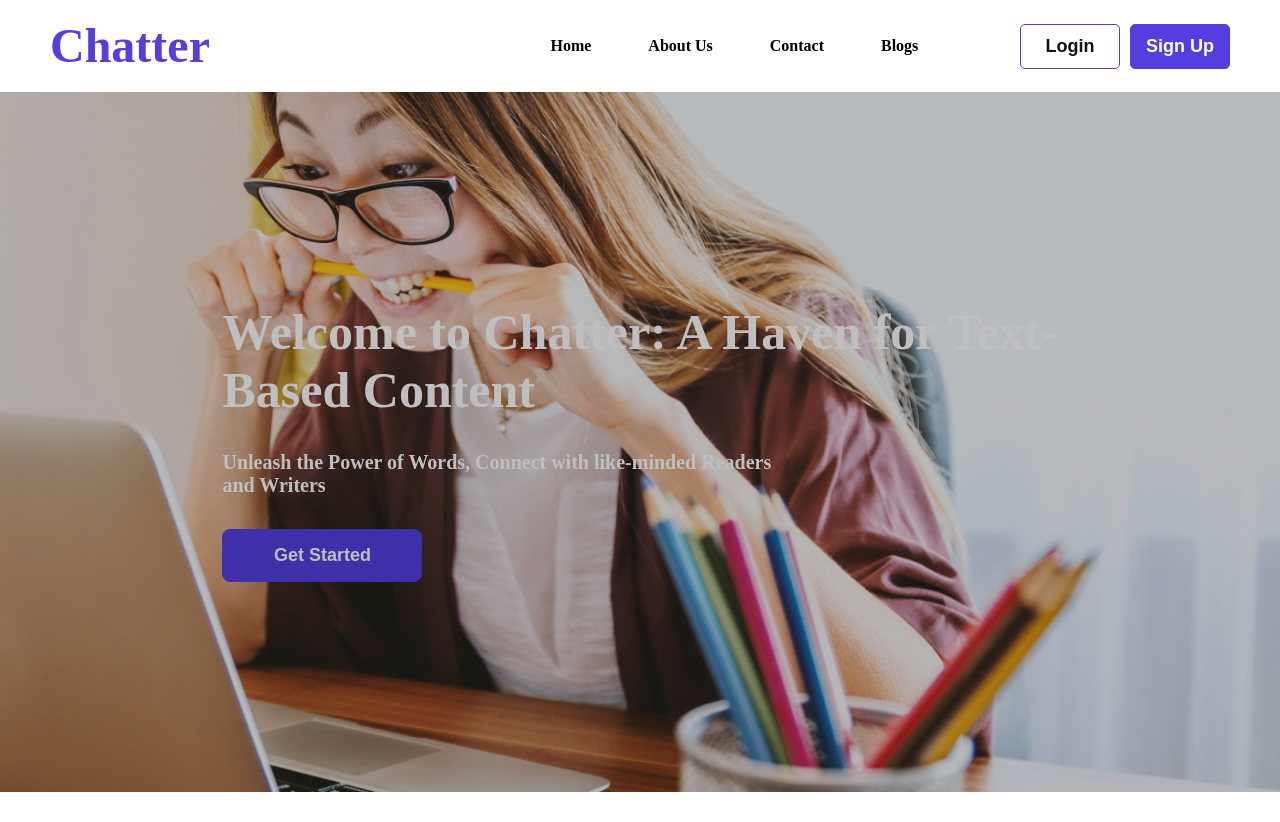
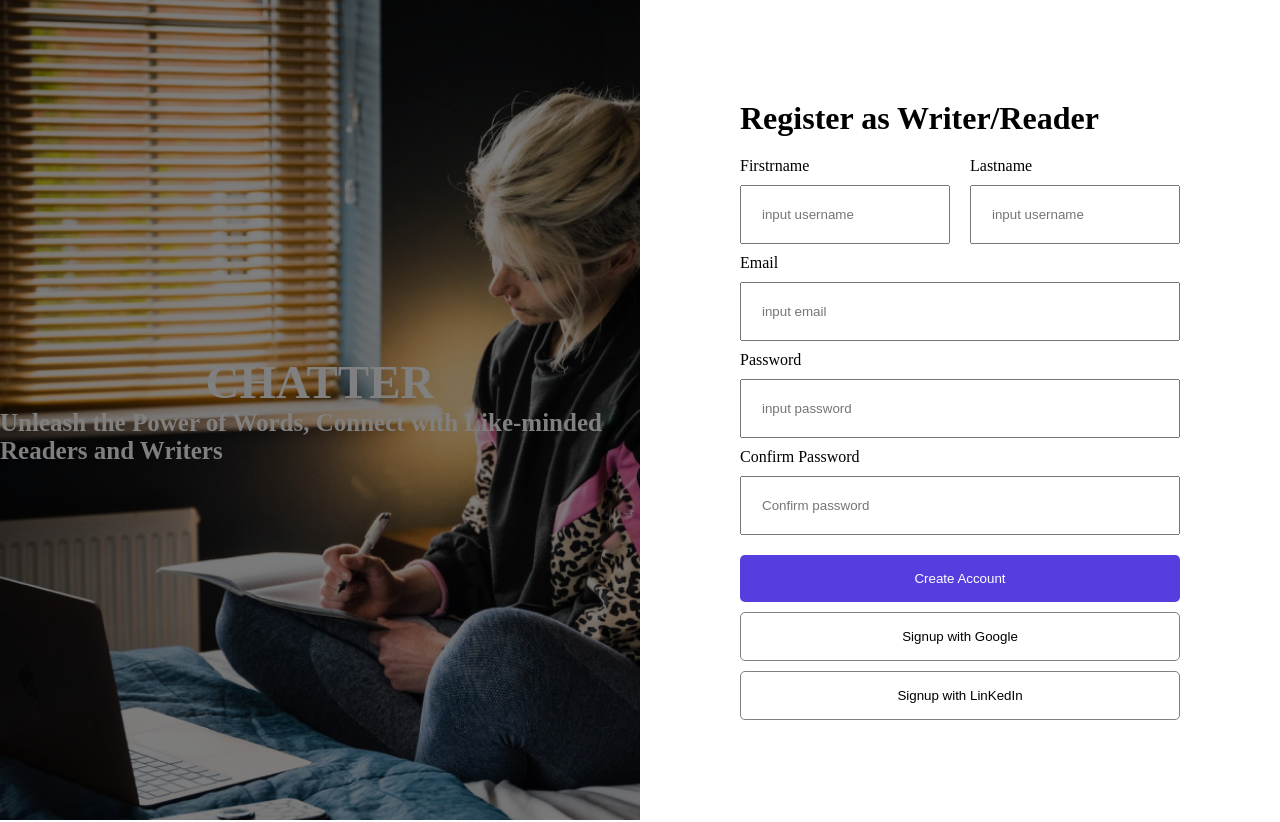
Before and after one commit to Folarh/social-app, a React (Vite) app: page /signup in a window 1280 px wide. Shown: the top 822 px of the page. Built offline with nearby package versions, Linux system fonts and the light colour scheme.

Commit message:
work on sigup-form

```diff
--- a/src/App.tsx
+++ b/src/App.tsx
@@ -1,25 +1,22 @@
+import { BrowserRouter, Routes, Route } from "react-router-dom";
+//styles
 import "./App.css";
-import About from "./components/About";
-import Connect from "./components/Connect";
-import Footer from "./components/Footer";
-import Goals from "./components/Goals";
-import Hero from "./components/Hero";
-import Info from "./components/Info";
-import Navbar from "./components/Navbar";
+//components
+
+import LandingPage from "./pages/landing-page/LandingPage";
+import Signup from "./pages/signup/Signup";
+import Login from "./pages/login/Login";
 
 function App() {
   return (
     <div className="app">
-      <Navbar />
-      <div>
-        <Hero />
-        <About />
-        <Goals />
-        <Info />
-        <Connect />
-      </div>
-
-      <Footer />
+      <BrowserRouter>
+        <Routes>
+          <Route path="/" element={<LandingPage />} />
+          <Route path="/signup" element={<Signup />} />
+          <Route path="/login" element={<Login />} />
+        </Routes>
+      </BrowserRouter>
     </div>
   );
 }
--- a/src/components/Hero.css
+++ b/src/components/Hero.css
@@ -1,4 +1,4 @@
-.hero{
+.hero {
   background-image: url(../assets/hero.png);
   min-height: 700px;
   object-fit: cover;
@@ -10,7 +10,6 @@ filter: brightness(0.75);
   display: flex;
   justify-content: center;
   align-items: center;
-
 }
 
 /* .hero{
@@ -40,33 +39,32 @@ align-items: center;
     padding: 150px;
 } */
 
-.hero .hero-content{
+.hero .hero-content {
   padding: 40px;
 
   font-weight: bold;
 }
 
-.hero .hero-content h1{
+.hero .hero-content h1 {
   font-size: 50px;
   font-weight: bold;
   filter: brightness(1000%);
-    color:#FFFFFF;
-
+  color: #ffffff;
 }
 
-.hero .hero-content p{
+.hero .hero-content p {
   font-size: 20px;
   font-weight: 900;
   margin-top: 2rem;
   filter: brightness(1000%);
-    color:#FFFFFF;
+  color: #ffffff;
 }
 
-.hero .cta{
-    background-color: #543EE0;
+.hero .cta {
+  background-color: #543ee0;
   padding: 1px;
-    color: #FFFFFF;
-   border: 1px solid #543EE0;
+  color: #ffffff;
+  border: 1px solid #543ee0;
   border-radius: 8px;
   padding: 15px;
   margin-top: 2rem;
@@ -105,6 +103,5 @@ align-items: center;
     }
  } */
 
- @media (max-width:820px){
-
- }
+/* @media (max-width: 820px) {
+} */
--- a/src/components/Hero.tsx
+++ b/src/components/Hero.tsx
@@ -1,3 +1,4 @@
+//styles
 import "./Hero.css";
 // import hero from "../assets/hero.png";
 
--- a/src/components/Navbar.css
+++ b/src/components/Navbar.css
@@ -1,4 +1,4 @@
-.navbar{
+.navbar {
   display: flex;
   justify-content: space-between;
   background-color: #ffffff;
@@ -7,33 +7,31 @@
   /* position: sticky; */
   top: 0;
   z-index: 100;
-    min-height:70px;
+  min-height: 70px;
   max-width: 100%;
 }
 
-.navbar .logo h2{
-   color: #543EE0;
+.navbar .logo h2 {
+  color: #543ee0;
   font-weight: 700;
   font-size: 48px;
   line-height: 72px;
 }
 
-.navbar .navigations{
+.navbar .navigations {
   width: 60%;
 }
 
-.navbar .navigations ul{
+.navbar .navigations ul {
   display: flex;
   justify-content: space-around;
   align-items: center;
 }
-.navbar .navigations ul li{
+.navbar .navigations ul li {
   font-weight: 700;
 }
 
-
-
-.navbar .auth .login{
+.navbar .auth .login {
   background-color: #ffffff;
   color: #111111;
   padding: 0.5rem;
@@ -41,64 +39,60 @@
   font-weight: 700;
   font-size: 18px;
   line-height: 27px;
-   border: 1px solid #543EE0;
+  border: 1px solid #543ee0;
   border-radius: 5px;
   margin-right: 5px;
 }
 
-.navbar .auth .signup{
-   background-color: #543EE0;
-   color: #FFFFFF;
+.navbar .auth .signup {
+  background-color: #543ee0;
+  color: #ffffff;
   padding: 0.5rem;
   width: 100px;
   font-weight: 700;
   font-size: 18px;
   line-height: 27px;
-   border: 1px solid #543EE0;
+  border: 1px solid #543ee0;
   border-radius: 5px;
   margin-left: 5px;
 }
 
-.harmburger{
+.harmburger {
   display: none;
 }
 
-.tg{
+.tg {
   display: flex;
   justify-content: space-between;
   align-items: center;
   min-width: 60%;
 }
 
-@media(width <=994px){
+.auth {
+  display: flex;
+}
 
-
-    .harmburger{
+@media (width <=994px) {
+  .harmburger {
     display: block;
-        border: 2px solid red;
   }
-    .tg{
+  .tg {
     display: none;
   }
 
-    .harmburger .ham{
-
-        background-color: #FFFFFF;
-        color:#543EE0;
+  .harmburger .ham {
+    background-color: #ffffff;
+    color: #543ee0;
     font-size: 50px;
   }
 
-    .harmburger .clear{
-
-        background-color: #FFFFFF;
-        color:#543EE0;
+  .harmburger .clear {
+    background-color: #ffffff;
+    color: #543ee0;
     font-size: 50px;
-
   }
 
-
-
-   #navigation-mobile{
+  #navigation-mobile {
     position: absolute;
     top: 90px;
     left: 0;
@@ -106,7 +100,7 @@
     height: 100vh;
     width: 100%;
     max-width: 100vw;
-    background-color: #543EE0;
+    background-color: #543ee0;
     color: white;
     display: flex;
     flex-direction: column;
@@ -114,24 +108,20 @@
     align-items: center;
     max-height: 800px;
   }
-#navigation-mobile .navigations ul{
+  #navigation-mobile .navigations ul {
     display: flex;
     gap: 40px;
-   font-size: 40px ;
+    font-size: 40px;
     flex-direction: column;
   }
 
-#navigation-mobile .signup{
-    border: 1px solid #FFFFFF;
+  #navigation-mobile .signup {
+    border: 1px solid #ffffff;
     font-size: 20px;
   }
 
-
-
-#navigation-mobile .login{
-    border: 1px solid #FFFFFF;
+  #navigation-mobile .login {
+    border: 1px solid #ffffff;
     font-size: 20px;
   }
-
-
 }
--- a/src/components/Navbar.tsx
+++ b/src/components/Navbar.tsx
@@ -1,3 +1,6 @@
+import { Link } from "react-router-dom";
+
+//styles
 import "./Navbar.css";
 import { useState } from "react";
 
@@ -5,7 +8,7 @@ import { useState } from "react";
 import MenuIcon from "@mui/icons-material/Menu";
 import ClearIcon from "@mui/icons-material/Clear";
 
-export default function Navbar() {
+const Navbar: React.FC = () => {
   const [toggle, setToggle] = useState<Boolean>(false);
   return (
     <nav className="navbar">
@@ -15,15 +18,21 @@ export default function Navbar() {
       <div className="tg" id={toggle ? "navigation-mobile" : ""}>
         <div className="navigations">
           <ul>
-            <li>Home</li>
+            <li>
+              <Link to="/">Home</Link>
+            </li>
             <li>About Us</li>
             <li>Contact</li>
             <li>Blogs</li>
           </ul>
         </div>
         <div className="auth">
-          <button className="login">Login</button>
-          <button className="signup">Sign Up</button>
+          <button className="login">
+            <Link to="/login">Login</Link>
+          </button>
+          <button className="signup">
+            <Link to="/signup">Sign Up</Link>
+          </button>
         </div>
       </div>
 
@@ -36,4 +45,6 @@ export default function Navbar() {
       </div>
     </nav>
   );
-}
+};
+
+export default Navbar;
--- /dev/null
+++ b/src/pages/landing-page/LandingPage.tsx
@@ -0,0 +1,21 @@
+//COMPONENTS
+import Hero from "../../components/Hero";
+import About from "../../components/About";
+import Goals from "../../components/Goals";
+import Info from "../../components/Info";
+import Connect from "../../components/Connect";
+import Navbar from "../../components/Navbar";
+import Footer from "../../components/Footer";
+export default function LandingPage() {
+  return (
+    <section>
+      <Navbar />
+      <Hero />
+      <About />
+      <Goals />
+      <Info />
+      <Connect />
+      <Footer />
+    </section>
+  );
+}
--- a/src/pages/login/Login.tsx
+++ b/src/pages/login/Login.tsx
@@ -18,17 +18,12 @@ export default function Login() {
     login(user.email, user.password);
   };
   return (
-    <div className=" flex-column justify-center items-center ">
-      <h1 className="text-center">Login page</h1>
-      <form className=" p-10 w-1/2 mx-auto" onSubmit={handleSubmit}>
+    <div className="login">
+      <h1>Login page</h1>
+      <form onSubmit={handleSubmit}>
         {/* FORM FOR EMAIL */}
         <div className="mb-6 mt-6">
-          <label
-            htmlFor="email"
-            className="mb-2 text-sm  font-medium text-gray-900 "
-          >
-            Email
-          </label>
+          <label htmlFor="email">Email</label>
           <input
             type="email"
             name="email"
@@ -36,7 +31,6 @@ export default function Login() {
             value={user.email}
             onChange={(e) => setUser({ ...user, email: e.target.value })}
             placeholder="input email "
-            className="bg-gray-50 border border-gray-300 text-gray-900 text-sm p-5 w-full focus:outline-none focus:border-blue-600"
             required
           />
         </div>
@@ -50,21 +44,16 @@ export default function Login() {
             onChange={(e) => setUser({ ...user, password: e.target.value })}
             value={user.password}
             placeholder="input password"
-            className="bg-gray-50 border border-gray-300 text-gray-900 text-sm p-5  w-full focus:outline-none focus:border-blue-600"
             required
           />
         </div>
 
-        <button className="text-white bg-blue-700 hover:bg-blue-800 font-medium rounded-lg text-sm w-full px-5 text-center">
-          SignUp
-        </button>
-        <p className="text-center">Forgot Password?</p>
+        <button>SignUp</button>
+        <p>Forgot Password?</p>
 
-        <p className="text-center">or</p>
+        <p>or</p>
 
-        <p className="text-center border border-solid bg-blue-400 text-white rounded-xl">
-          Create new account
-        </p>
+        <p>Create new account</p>
         {error && <p>{error}</p>}
       </form>
     </div>
--- /dev/null
+++ b/src/pages/signup/Signup.css
@@ -0,0 +1,94 @@
+.signup {
+  display: flex;
+  justify-content: center;
+  min-height: 100vh;
+}
+.signup input {
+  padding: 20px;
+  margin: 10px 0;
+  width: 100%;
+}
+.signup label {
+  display: block;
+}
+
+.signup .signup-left {
+  background-image: url(../../assets/bg.png);
+  width: 50%;
+  filter: brightness(0.5);
+  object-fit: cover;
+  background-size: cover;
+  background-position: center;
+  display: flex;
+  justify-content: center;
+  flex-direction: column;
+  align-items: center;
+  color: #ffffff;
+}
+.signup .signup-left h1 {
+  font-weight: 900;
+  font-size: 47px;
+}
+
+.signup .signup-left p {
+  font-weight: 700;
+  font-size: 25px;
+}
+
+.signup .sign-up {
+  flex: 1;
+  padding: 100px;
+}
+
+.form-names {
+  display: flex;
+  justify-content: space-between;
+  width: 100%;
+  margin-top: 20px;
+}
+
+.form-names .form-names-first {
+  flex: 0.5;
+  margin-right: 10px;
+}
+
+.form-names .form-names-last {
+  flex: 0.5;
+  margin-left: 10px;
+}
+
+.signup .btn {
+  color: #ffffff;
+  background-color: #543ee0;
+  border: none;
+  padding: 1rem;
+  margin-top: 10px;
+  width: 100%;
+  border-radius: 5px;
+}
+
+.signup .btn1 {
+  color: black;
+  background-color: #ffffff;
+  border: 1px solid grey;
+  padding: 1rem;
+  margin-top: 10px;
+  width: 100%;
+  border-radius: 5px;
+}
+
+@media (width <=856px) {
+  .signup {
+    display: flex;
+    flex-direction: column;
+  }
+
+  .signup .signup-left {
+    width: 100%;
+    min-height: 500px;
+  }
+
+  .signup .sign-up {
+    padding: 0;
+  }
+}
--- a/src/pages/signup/Signup.tsx
+++ b/src/pages/signup/Signup.tsx
@@ -1,3 +1,6 @@
+//styles
+import "./Signup.css";
+
 // import use signup hook
 import useSignup from "../../hooks/useSignup";
 // import useLogout from "../../hooks/useLogout";
@@ -6,14 +9,18 @@ import { useState } from "react";
 interface User {
   email: string;
   password: string;
-  username: string;
+  cpassword: string;
+  firstname: string;
+  lastname: string;
 }
 
 export default function Signup() {
   const [user, setUser] = useState<User>({
     email: "",
     password: "",
-    username: "",
+    cpassword: "",
+    firstname: "",
+    lastname: "",
   });
 
   // custom sigup hook
@@ -26,40 +33,48 @@ export default function Signup() {
     signup(user.email, user.password);
   };
   return (
-    <div className=" flex-column justify-center items-center  ">
-      <h1 className="text-center">Signup page</h1>
+    <div className="signup">
+      <div className="signup-left">
+        <h1>CHATTER</h1>
+        <p>
+          Unleash the Power of Words, Connect with Like-minded Readers and
+          Writers
+        </p>
+        <p></p>
+      </div>
 
       {/* FORM INPUT  */}
-      <form
-        className="border w-1/2 mx-auto mt-10 p-10 "
-        onSubmit={handleSubmit}
-      >
-        <div className="mb-6 mt-6  ">
-          <label
-            htmlFor="username"
-            className="mb-2 text-sm  font-medium text-gray-900 "
-          >
-            Username
-          </label>
-          <input
-            type="username"
-            name="username"
-            id="username"
-            value={user.username}
-            onChange={(e) => setUser({ ...user, username: e.target.value })}
-            placeholder="input username "
-            className="bg-gray-50 border border-gray-300 text-gray-900 text-sm p-5 w-full focus:outline-none focus:border-blue-600"
-            required
-          />
+      <form className="sign-up" onSubmit={handleSubmit}>
+        <h1 className="text-center">Register as Writer/Reader</h1>
+        <div className="form-names">
+          <div className="form-names-first">
+            <label htmlFor="username">Firstrname</label>
+            <input
+              type="text"
+              name="firstname"
+              id="firstname"
+              value={user.firstname}
+              onChange={(e) => setUser({ ...user, firstname: e.target.value })}
+              placeholder="input username "
+              required
+            />
+          </div>
+          <div className="form-names-last">
+            <label htmlFor="username">Lastname</label>
+            <input
+              type="text"
+              name="lastname"
+              id="lastrname"
+              value={user.lastname}
+              onChange={(e) => setUser({ ...user, lastname: e.target.value })}
+              placeholder="input username "
+              required
+            />
+          </div>
         </div>
         {/* FORM FOR EMAIL */}
         <div className="mb-6 mt-6">
-          <label
-            htmlFor="email"
-            className="mb-2 text-sm  font-medium text-gray-900 "
-          >
-            Email
-          </label>
+          <label htmlFor="email">Email</label>
           <input
             type="email"
             name="email"
@@ -67,11 +82,10 @@ export default function Signup() {
             value={user.email}
             onChange={(e) => setUser({ ...user, email: e.target.value })}
             placeholder="input email "
-            className="bg-gray-50 border border-gray-300 text-gray-900 text-sm p-5 w-full focus:outline-none focus:border-blue-600"
             required
           />
         </div>
-        {/* FORM FOR EMAIL */}
+        {/* FORM FOR PASSWORD */}
         <div className="mb-6 ">
           <label htmlFor="password">Password</label>
           <input
@@ -81,18 +95,31 @@ export default function Signup() {
             onChange={(e) => setUser({ ...user, password: e.target.value })}
             value={user.password}
             placeholder="input password"
-            className="bg-gray-50 border border-gray-300 text-gray-900 text-sm p-5  w-full focus:outline-none focus:border-blue-600"
             required
           />
         </div>
 
-        <button className="text-white bg-blue-700 hover:bg-blue-800 font-medium rounded-lg text-sm w-full px-5 text-center">
-          SignUp
-        </button>
+        {/* FORM FOR CONFIRM PASSWORD */}
+        <div className="mb-6 ">
+          <label htmlFor="cpassword">Confirm Password</label>
+          <input
+            type="cpassword"
+            name="cpassword"
+            id="cpassword"
+            onChange={(e) => setUser({ ...user, cpassword: e.target.value })}
+            value={user.cpassword}
+            placeholder="Confirm password"
+            required
+          />
+        </div>
+
+        <button className="btn">Create Account</button>
+        <button className="btn1">Signup with Google</button>
+        <button className="btn1">Signup with LinKedIn</button>
 
         {/* <button
           onClick={logout}
-          className="text-white bg-blue-700 hover:bg-blue-800 font-medium rounded-lg text-sm w-full px-5 text-center"
+
         >
           Logout
         </button> */}
```
Also changed, not shown: src/components/Footer.css (+13 -19 lines), src/assets/bg.png (added). Lines whose indentation alone changed are shown as unchanged.
